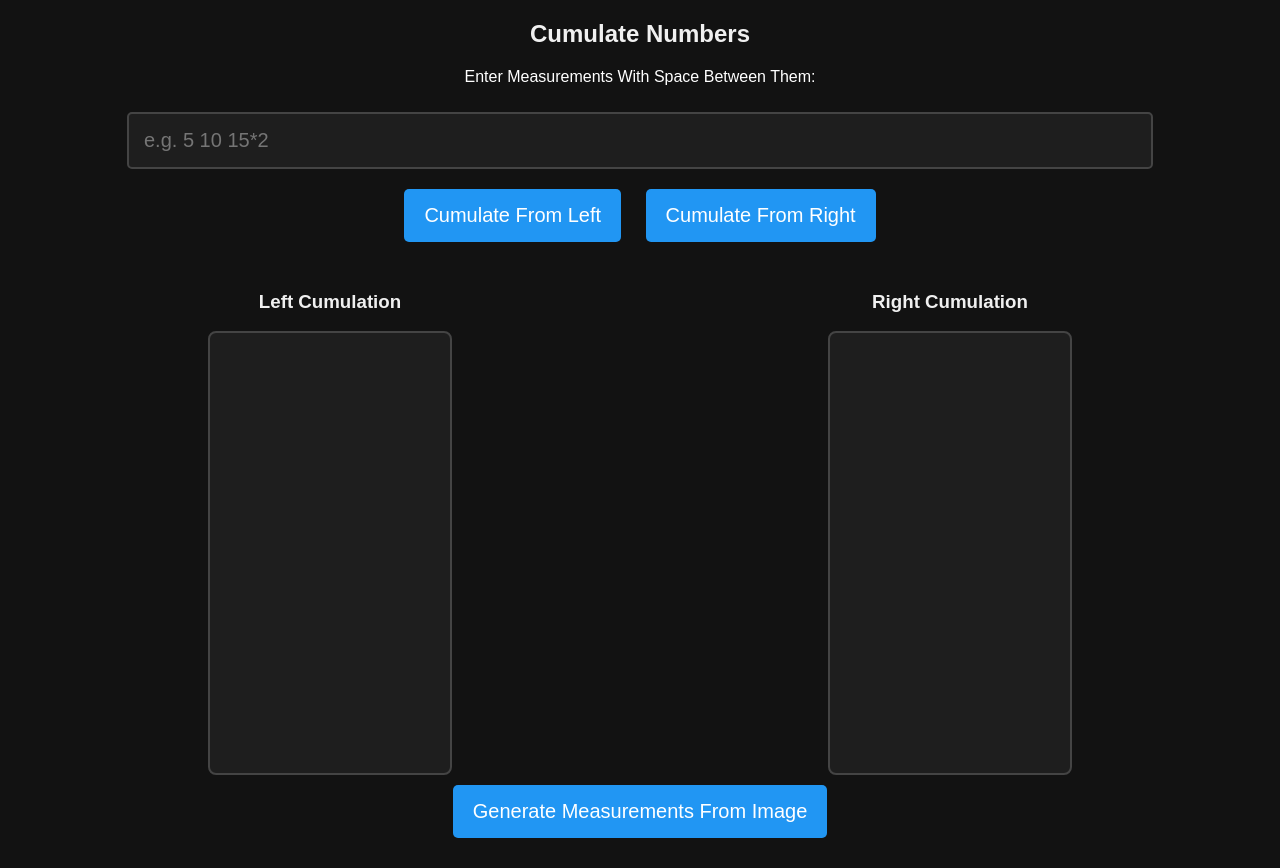
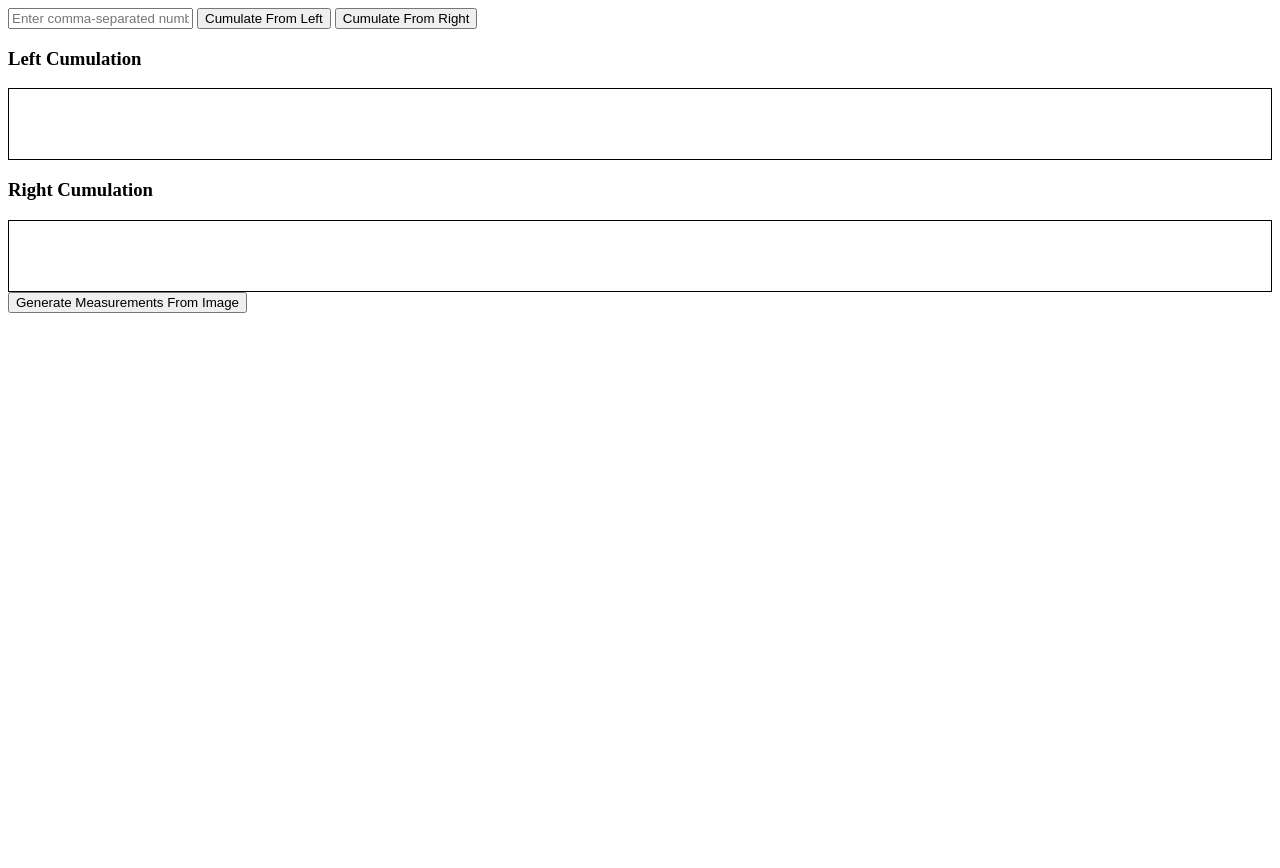
Before and after one commit to MariuszBsk/ms, a Flask app: page / in a window 1280 px wide. After the commit the page ends 313 px from the top, so only its background shows below. Run offline with Flask 3, Linux system fonts and the light colour scheme.

Commit message:
index.html

```diff
--- a/templates/index.html
+++ b/templates/index.html
@@ -3,113 +3,36 @@
 <head>
     <meta charset="UTF-8">
     <meta name="viewport" content="width=device-width, initial-scale=1.0">
-    <title>Cumulate Numbers</title>
+    <title>Cumulation</title>
     <style>
-        /* Dark Mode Styling */
-        body {
-            font-family: Arial, sans-serif;
-            text-align: center;
-            margin: 20px;
-            background-color: #121212;
+        .result-box {
+            border: 1px solid #000;
+            padding: 10px;
+            min-height: 50px;
+        }
+        .result-item {
+            cursor: pointer;
+        }
+        .highlighted {
+            background-color: red;
             color: white;
         }
-
-        h2, h3 {
-            color: #f0f0f0;
-        }
-
-        input {
-            padding: 15px;
-            margin: 10px;
-            font-size: 20px;
-            width: 80%;
-            background: #1e1e1e;
-            color: white;
-            border: 2px solid #444;
-            border-radius: 5px;
-            outline: none;
-        }
-
-        button {
-            padding: 15px 20px;
-            margin: 10px;
-            font-size: 20px;
-            border: none;
-            border-radius: 5px;
-            background: #2196F3;
-            color: white;
-            cursor: pointer;
-            transition: 0.3s;
-        }
-
-        button:hover {
-            background: #1976D2;
-        }
-
-        .result-container {
-            display: flex;
-            justify-content: space-around;
-            margin-top: 20px;
-        }
-
-        .result-box {
-            border: 2px solid #444;
-            padding: 20px;
-            width: 200px; /* Wider */
-            height: 400px; /* Taller */
-            overflow-y: auto;
-            text-align: left;
-            background: #1e1e1e;
-            border-radius: 8px;
-        }
-
-        .result-item {
-            font-weight: bold;
-            font-size: 26px; /* Bigger text */
-            cursor: pointer;
-            padding: 12px;
-            border-radius: 5px;
-            transition: 0.3s;
-        }
-
-        .result-item:hover {
-            background: #333;
-        }
-
-        .highlighted {
-            color: red;
-        }
-
-        .selected {
-            background-color: gray;
-        }
-
         .popup {
             display: none;
             position: fixed;
             top: 50%;
             left: 50%;
             transform: translate(-50%, -50%);
-            background: #222;
-            color: white;
             padding: 20px;
-            border: 1px solid #444;
-            z-index: 1000;
-            border-radius: 8px;
-        }
-
-        .popup button {
-            margin-top: 10px;
-            background: red;
+            background: white;
+            border: 1px solid black;
+            box-shadow: 0px 0px 10px rgba(0,0,0,0.5);
         }
     </style>
 </head>
 <body>
 
-    <h2>Cumulate Numbers</h2>
-    <p>Enter Measurements With Space Between Them:</p>
-    <input type="text" id="inputValues" placeholder="e.g. 5 10 15*2">
-    <br>
+    <input type="text" id="inputValues" placeholder="Enter comma-separated numbers">
     <button onclick="cumulate('left')">Cumulate From Left</button>
     <button onclick="cumulate('right')">Cumulate From Right</button>
 
@@ -133,8 +56,13 @@
 
     <script>
         function cumulate(direction) {
-            const inputValues = document.getElementById("inputValues").value;
-            fetch(`/cumulate?direction=${direction}&values=${inputValues}`)
+            const inputValues = document.getElementById("inputValues").value.trim();
+            if (!inputValues) {
+                alert("Please enter some numbers first.");
+                return;
+            }
+
+            fetch(`http://localhost:5000/cumulate?direction=${direction}&values=${encodeURIComponent(inputValues)}`)
                 .then(response => response.json())
                 .then(data => {
                     const resultBox = direction === 'left' ? document.getElementById("leftResult") : document.getElementById("rightResult");
@@ -151,6 +79,10 @@
 
                     // Enable keyboard navigation
                     enableKeyboardNavigation(resultBox);
+                })
+                .catch(error => {
+                    console.error("Error:", error);
+                    alert("Failed to fetch results. Make sure the backend is running on port 5000.");
                 });
         }
 
@@ -172,17 +104,11 @@
                     return; // Ignore other keys
                 }
 
-                // Remove previous selection highlight
-                items.forEach(item => item.classList.remove("selected"));
-
-                // Mark current selection
+                items.forEach(item => item.classList.remove("selected", "highlighted"));
                 if (items[selectedIndex]) {
-                    items[selectedIndex].classList.add("selected");
-                    items[selectedIndex].classList.add("highlighted"); // Turn red
+                    items[selectedIndex].classList.add("selected", "highlighted");
+                    items[selectedIndex].scrollIntoView({ behavior: "smooth", block: "nearest" });
                 }
-
-                // Ensure the selected item is visible
-                items[selectedIndex].scrollIntoView({ behavior: "smooth", block: "nearest" });
 
                 event.preventDefault();
             });
```
